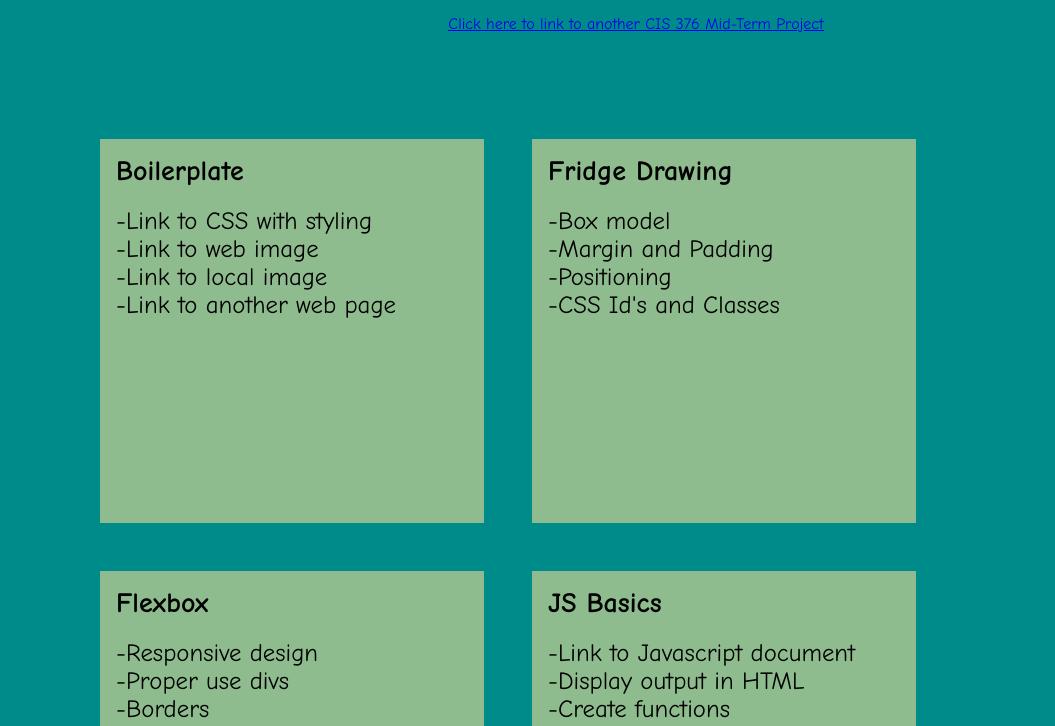
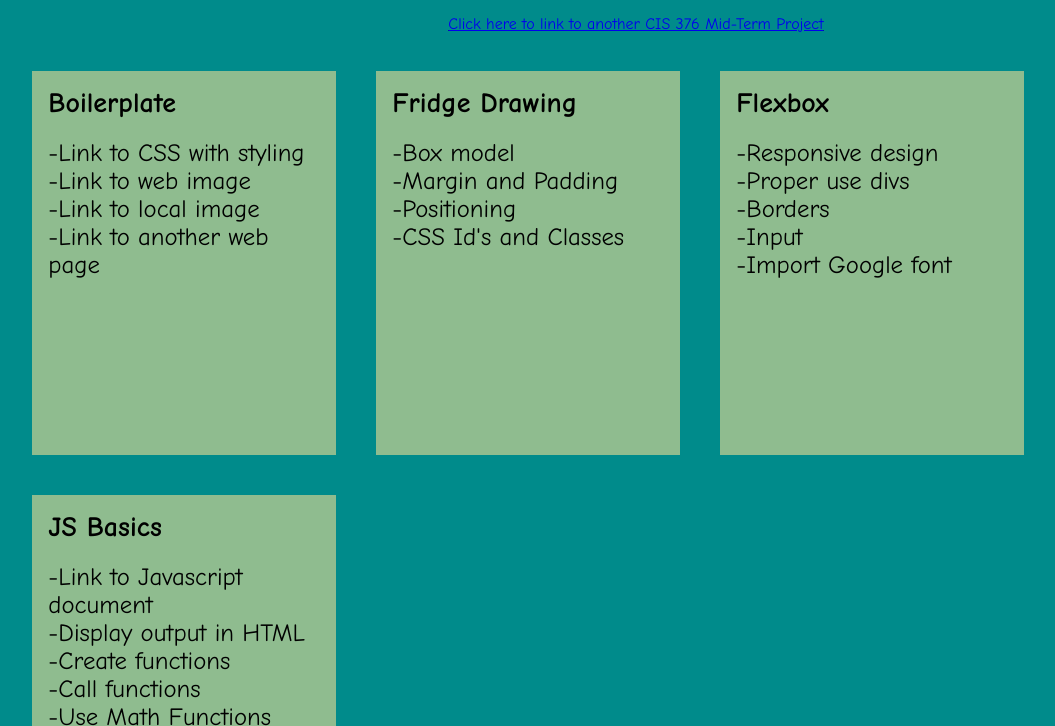
Before and after one commit to ejackson3/midtermfile, a plain HTML site: page midterm-project/project.html in a window 1280 px wide. Shown: the part 74-800 px from the top of the page, without its empty margins (4-1059 px from the left). Drawn offline with Linux system fonts and the light colour scheme.

Commit message:
Update style.css

```diff
--- a/midterm-project/style.css
+++ b/midterm-project/style.css
@@ -44,7 +44,7 @@ ul,li{
 }
 ul{
   overflow:hidden;
-  padding:4em;
+  padding:.02em;
 
 }
 ul li a{
@@ -53,12 +53,12 @@ ul li a{
   background: #8FBC8F;
   display:block;
   height:22em;
-  width:22em;
+  width:17em;
   padding:1em;
 
 }
 ul li{
-  margin:1.5em;
+  margin:1.25em;
   float: left;
 
 }
@@ -79,4 +79,4 @@ ul li a:hover,ul li a:focus{
   -moz-transform: scale(0.50);
   -o-transform: scale(0.25);
   position:relative;
-  z-index:2;
+z-index:2;
```
